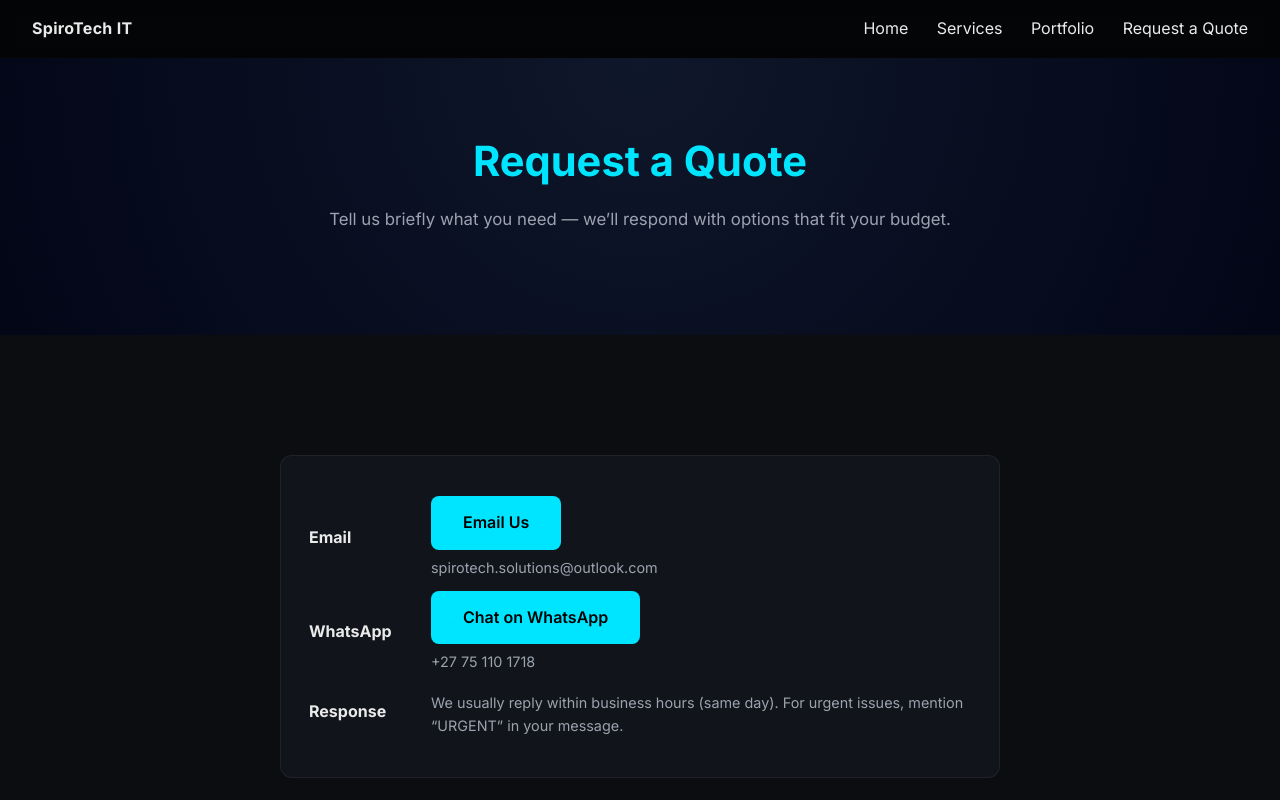
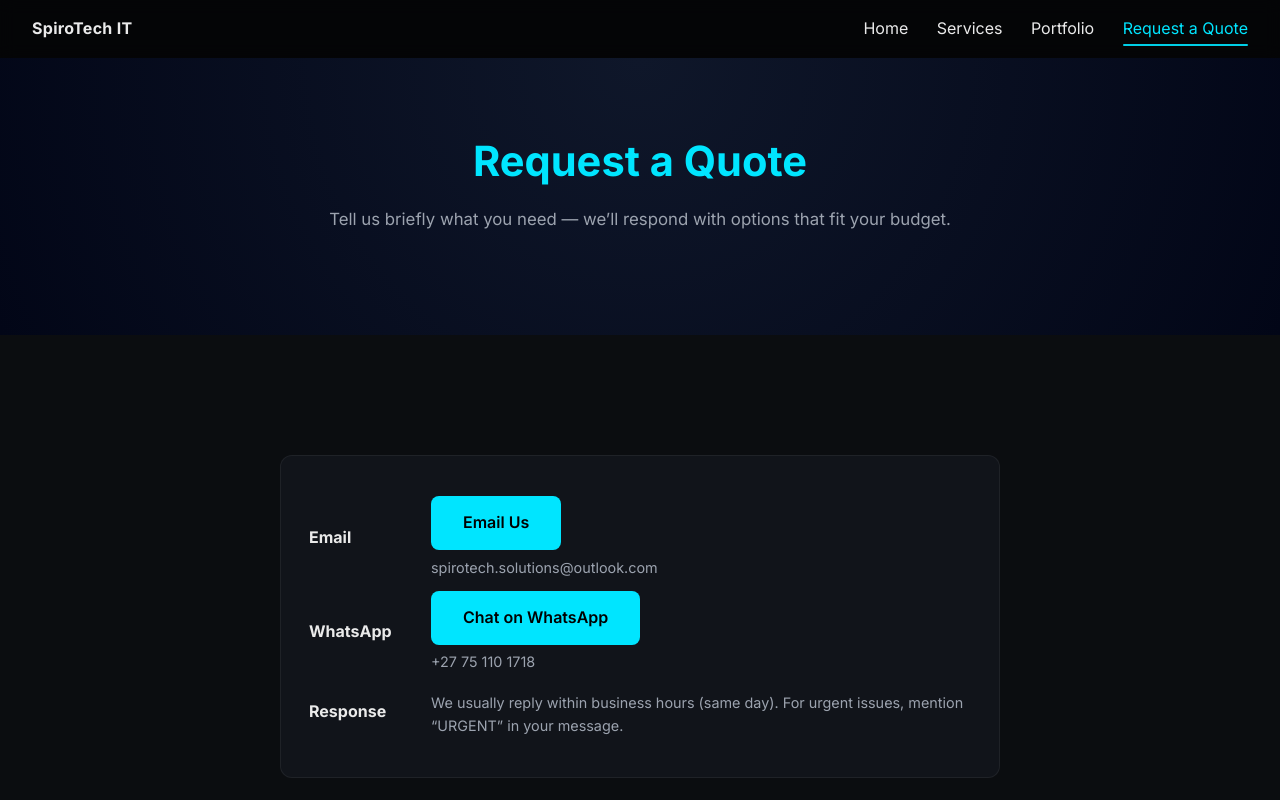
Before and after one commit to spirotech-it-solutions/spirotech-it-solutions.github.io, a plain HTML site: page contact.html in a window 1280 px wide. Shown: the top 800 px of the page. Drawn offline with Linux system fonts and the light colour scheme.

Commit message:
Update styles.css

```diff
--- a/styles.css
+++ b/styles.css
@@ -49,6 +49,36 @@
 }
 .nav a:hover { color: var(--accent); }
 
+/* ============ ACTIVE NAV LINK ============ */
+
+/* Base nav link (already in your file) */
+/* .nav a { color: var(--text); ... } */
+
+/* Current-page link */
+.nav a.active {
+  color: var(--accent);
+  position: relative;
+}
+
+/* Underline accent for current page (desktop & mobile) */
+.nav a.active::after {
+  content: "";
+  position: absolute;
+  left: 0;
+  right: 0;
+  bottom: -8px;                 /* distance below text */
+  height: 2px;
+  background: var(--accent);
+  border-radius: 2px;
+  opacity: 0.9;
+}
+
+/* Optional: subtle hover lift on all nav links */
+.nav a:hover {
+  color: var(--accent);
+  text-shadow: 0 0 10px rgba(0, 229, 255, 0.25);
+}
+
 /* HERO (optional per page) */
 .hero {
   padding: 100px 20px;
@@ -59,15 +89,45 @@
 .hero h1 { font-size: 2.6rem; margin-bottom: 12px; color: var(--accent); }
 .hero p  { max-width: 680px; margin: 0 auto 32px; color: var(--muted); font-size: 1.05rem; }
 
+/* ============ BUTTON MICRO-INTERACTIONS ============ */
+
 .btn {
   display: inline-block;
   padding: 14px 32px;
   border-radius: 8px;
   background: var(--accent);
-  color: #000 !important;             /* if a generic a { color } exists */
-  text-decoration: none !important;    /* if a generic a { text-decoration } exists */
+  color: #000;
+  font-weight: 600;
+  text-decoration: none;
   border: 0;
-  font-weight: 600;
+
+  /* Interaction polish */
+  transition:
+    transform 0.18s ease,
+    box-shadow 0.18s ease,
+    filter 0.18s ease;
+  will-change: transform;
+}
+
+/* Hover: lift + glow */
+.btn:hover {
+  transform: translateY(-2px);
+  box-shadow: 0 10px 28px rgba(0, 229, 255, 0.28);
+  filter: brightness(1.05);
+}
+
+/* Active: press down */
+.btn:active {
+  transform: translateY(0);
+  box-shadow: 0 6px 16px rgba(0, 229, 255, 0.22);
+}
+
+/* Keyboard accessibility */
+.btn:focus-visible {
+  outline: none;
+  box-shadow:
+    0 0 0 3px rgba(0, 229, 255, 0.35),
+    0 10px 28px rgba(0, 229, 255, 0.28);
 }
 
 .btn:hover {
```
